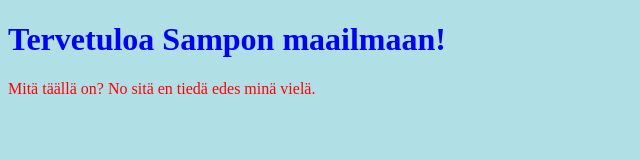
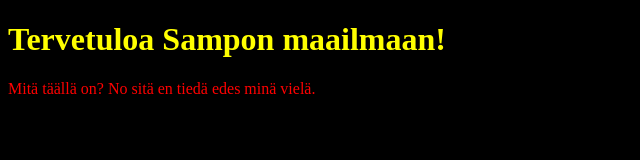
Before and after one commit to Sampo30/nettisivu, a plain HTML site: page index.html in a window 1280 px wide. Shown: the whole page, without its empty margins (0-640 px from the left). Drawn offline with Linux system fonts and the light colour scheme; files that its build step writes are made by us from their sources.

Commit message:
Update tyyli.css

```diff
--- a/css/tyyli.css
+++ b/css/tyyli.css
@@ -1,8 +1,8 @@
 body {
-  background-color: powderblue;
+  background-color: black;
 }
 h1 {
-  color: blue;
+  color: yellow;
 }
 p {
   color: red;
```
